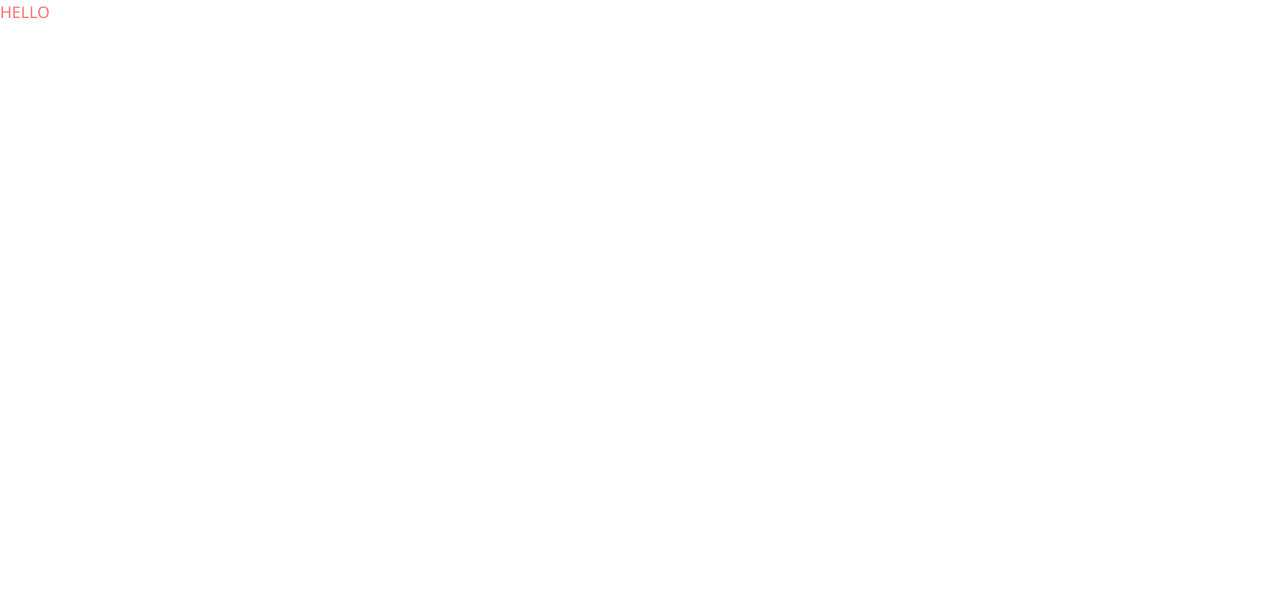
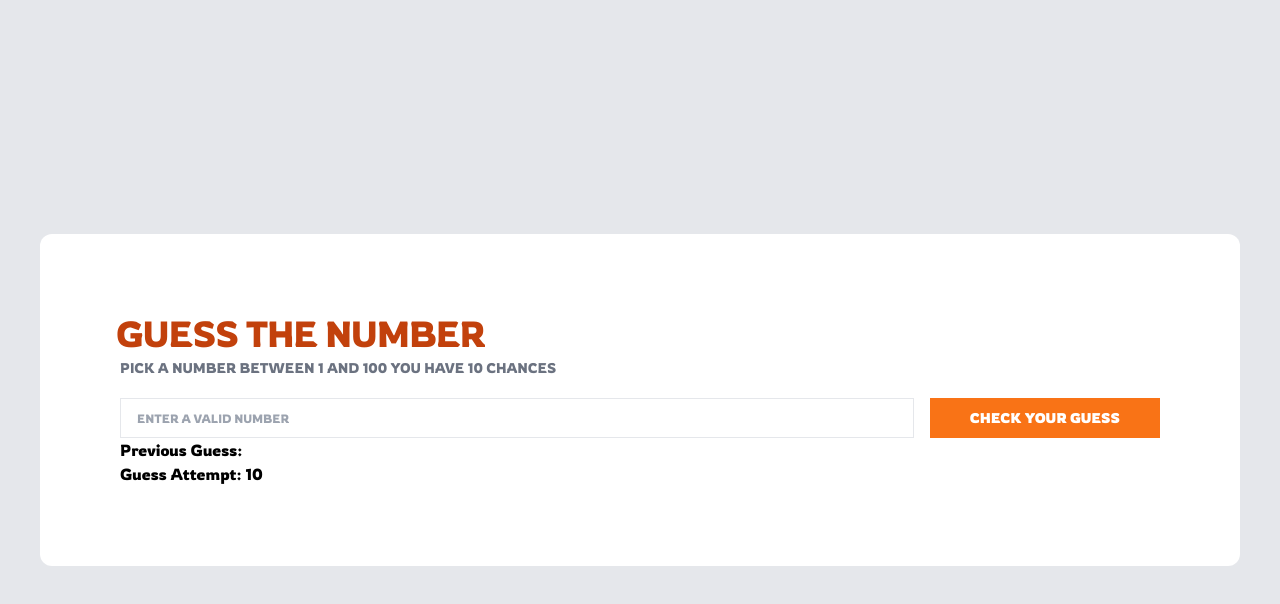
Before and after one commit to uniqweber/guessing-number-game, a website: page index.html in a window 1280 px wide. Drawn offline with Linux system fonts and the light colour scheme.

Commit message:
custom font and custom color added to the project

```diff
--- a/index.html
+++ b/index.html
@@ -7,9 +7,37 @@
     <title>Guess The Number</title>
   </head>
   <body>
-    <main>
-      <div>
-        <h1 class="uppercase text-red-400">hello</h1>
+    <main
+      class="bg-gray-200 min-h-screen flex items-center justify-center sm:p-10"
+    >
+      <div class="bg-white w-full sm:p-20 rounded-xl">
+        <h1
+          class="uppercase font-game text-4xl tracking-tight text-orange-700 -ml-1"
+        >
+          Guess the Number
+        </h1>
+        <p class="text-gray-500 text-sm mb-5 uppercase mt-1 font-[500]">
+          Pick a number between 1 and 100 you have 10 chances
+        </p>
+        <div>
+          <div class="flex items-center justify-between gap-4 h-10">
+            <input
+              type="number"
+              id="userInput"
+              placeholder="ENTER A VALID NUMBER"
+              class="block w-full border text-xs h-full focus:border-blue-500 px-4"
+            />
+            <button
+              class="bg-orange-500 flex-shrink-0 text-white uppercase font-semibold h-full text-sm px-10"
+            >
+              CHeck your guess
+            </button>
+          </div>
+          <div>
+            <p>Previous Guess:</p>
+            <p>Guess Attempt: 10</p>
+          </div>
+        </div>
       </div>
     </main>
     <script src="guess.js"></script>
--- a/styles/tailwind.css
+++ b/styles/tailwind.css
@@ -1,11 +1,10 @@
-@import url("https://fonts.googleapis.com/css2?family=Noto+Sans:ital,wght@0,100..900;1,100..900&display=swap");
-
+@import url("https://fonts.googleapis.com/css2?family=Rowdies:wght@300;400;700&display=swap");
 @tailwind base;
 @tailwind components;
 @tailwind utilities;
 
 @layer components {
   body {
-    @apply font-nato;
+    @apply font-game;
   }
 }
--- a/tailwind.config.js
+++ b/tailwind.config.js
@@ -4,7 +4,14 @@ module.exports = {
   theme: {
     extend: {
       fontFamily: {
-        nato: ["Noto Sans", "serif"],
+        game: ["Rowdies", "serif"],
+      },
+      colors: {
+        warning: "#ee9b00",
+        error: "#ae2012",
+        dark: "#0e213f",
+        base: "#f7f2e8",
+        accent: "#94d2bd",
       },
     },
   },
```
Also changed, not shown: styles/build.css.
